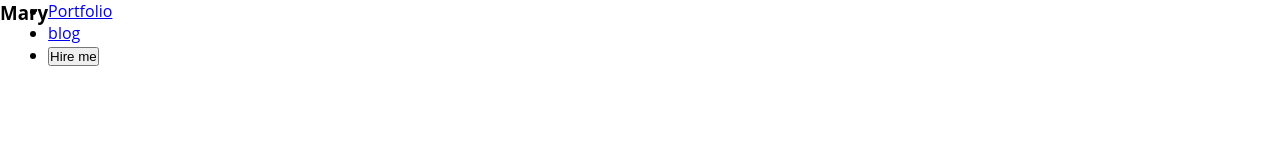
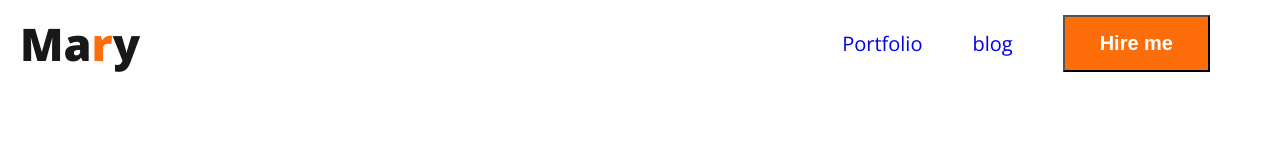
Before and after one commit to Rebeka08/web-developer-potfolio, a plain HTML site: page index.html in a window 1280 px wide. Drawn offline with nearby package versions, Linux system fonts and the light colour scheme.

Commit message:
added all files

```diff
--- a/assets/css/portfolio.css
+++ b/assets/css/portfolio.css
@@ -8,7 +8,47 @@ body{
     font-family: 'Open Sans', sans-serif;
 
 }
+.text-primary{
+    color: #FD6E0A;
+}
+.btn-primary{
+    background: #FD6E0A;
+     color: #fff;
+     font-size: 20px;
+     font-weight: 700;
+     padding: 15px 35px;
+}
 /*****nav related styles*****/
 nav{
+
     display: flex;
+    justify-content: space-between;
+    align-items: center;
+    margin: 15px 20px;
+
 }
+.nav-title{
+    color: #181818;
+    font-size: 45px;
+    line-height: 55px;
+    font-weight: 800;
+}
+nav > ul{
+    display: flex;
+    align-items: center;
+
+}
+nav li{
+    list-style-type: none;
+    font-size: 20px;
+    line-height: 30px;
+    font-weight: 400;
+    margin-right: 50px;
+}
+nav a{
+    text-decoration: none;
+}
+.btn-primary{
+
+
+}
--- a/index.html
+++ b/index.html
@@ -4,18 +4,24 @@
     <meta charset="UTF-8">
     <meta name="viewport" content="width=device-width, initial-scale=1.0">
     <title>web developer portfolio</title>
+
     <link rel="stylesheet" href="assets/css/portfolio.css">
+
+    <link rel="preconnect" href="https://fonts.googleapis.com">
+<link rel="preconnect" href="https://fonts.gstatic.com" crossorigin>
+<link href="https://fonts.googleapis.com/css2?family=Open+Sans:ital,wght@0,300;0,400;0,500;0,600;0,700;0,800;1,300;1,400;1,500;1,600;1,700;1,800&display=swap" rel="stylesheet">
 </head>
 <body>
     <header>
         <nav>
-            <h3>Mary</h3>
+            <h3 class="nav-title">Ma<span class="text-primary">r</span>y</h3>
         <ul>
             <li><a href="#portfolio">Portfolio</a></li>
             <li><a href="#blog">blog</a></li>
-            <li><button>Hire me</button></li>
+            <li><button class="btn-primary">Hire me</button></li>
 
         </ul>
+
         </nav>
     </header>
     <main>
```
